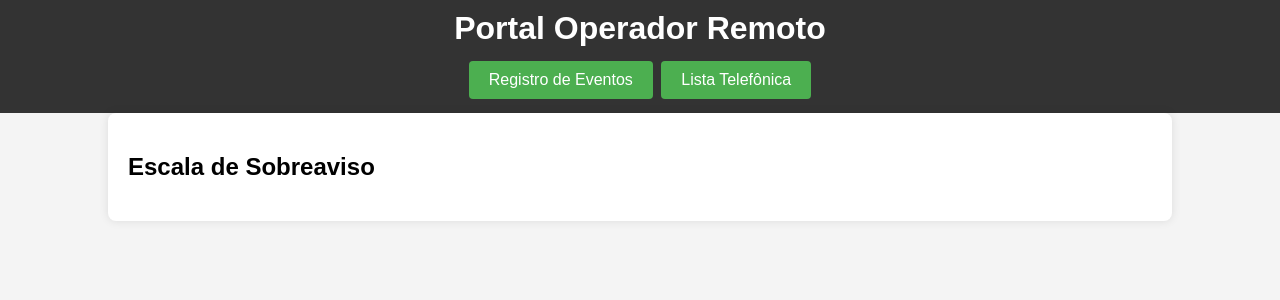
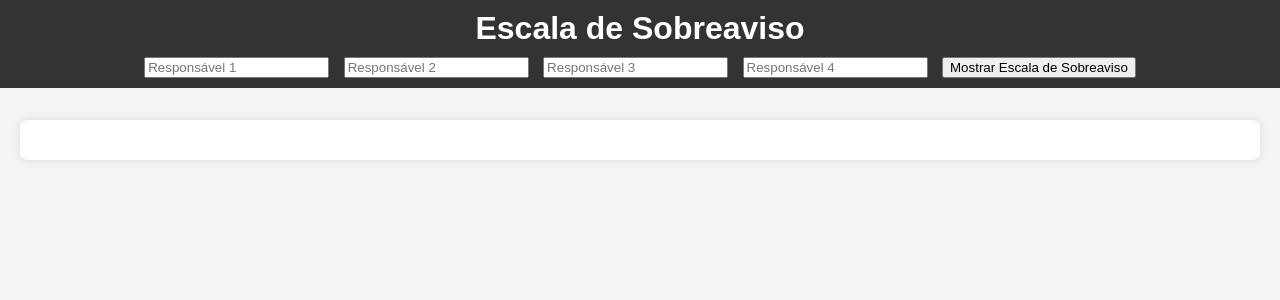
Before and after one commit to Tiagobte/Portal-do-Operador, a PHP site: page /escala_sobreaviso.html in a window 1280 px wide. Shown: the top 300 px of the page. Run offline with PHP 8.4, Linux system fonts and the light colour scheme.

Commit message:
Adiciona código JavaScript e HTML

```diff
--- a/css/style.css
+++ b/css/style.css
@@ -5,89 +5,55 @@ body {
   background-color: #f4f4f4;
 }
 
-header {
+.header {
   background-color: #333;
   color: #fff;
   padding: 10px 0;
   text-align: center;
+  position: fixed;
+  top: 0;
+  width: 100%;
 }
 
-.logo h1 {
+.header h1 {
   margin: 0;
 }
 
-.navbar {
+.responsavel {
   margin-top: 10px;
 }
 
-.nav-btn {
-  background-color: #4CAF50;
-  border: none;
-  color: white;
-  padding: 10px 20px;
-  text-align: center;
-  text-decoration: none;
-  display: inline-block;
-  font-size: 16px;
-  margin: 4px 2px;
-  cursor: pointer;
-  border-radius: 4px;
+.responsavel input {
+  margin-right: 10px;
 }
 
 .container {
-  width: 80%;
-  margin: auto;
-  overflow: hidden;
+  margin-top: 100px; /* Espaço para o cabeçalho fixo */
   padding: 20px;
-  background: #fff;
-  border-radius: 8px;
-  box-shadow: 0 0 10px rgba(0,0,0,0.1);
 }
 
-form {
-  margin-bottom: 30px;
+#escalasobreaviso {
+  background-color: #fff;
+  padding: 20px;
+  border-radius: 8px;
+  box-shadow: 0 0 10px rgba(0, 0, 0, 0.1);
+  margin-bottom: 20px;
 }
 
-label {
-  display: block;
-  margin-bottom: 5px;
+#mensagem {
   font-weight: bold;
+  text-align: center;
+  margin-bottom: 20px;
 }
 
-input, select, textarea {
-  width: 100%;
-  padding: 10px;
-  margin-bottom: 20px;
-  border: 1px solid #ccc;
-  border-radius: 4px;
+@media (max-width: 600px) {
+  .responsavel {
+      flex-direction: column;
+      align-items: center;
+  }
+
+  .responsavel input {
+      margin-right: 0;
+      margin-bottom: 10px;
+  }
 }
-
-.btn {
-  background-color: #333;
-  color: #fff;
-  padding: 10px 15px;
-  border: none;
-  cursor: pointer;
-  border-radius: 4px;
-  text-align: center;
-}
-
-.eventos-container {
-  margin-top: 20px;
-}
-
-.evento-item {
-  background: #f4f4f4;
-  margin-bottom: 10px;
-  padding: 10px;
-  border-radius: 4px;
-  border: 1px solid #ddd;
-}
-
-.evento-header {
-  font-weight: bold;
-}
-
-.evento-body {
-  margin-top: 5px;
-}
--- a/escala_sobreaviso.html
+++ b/escala_sobreaviso.html
@@ -1,26 +1,29 @@
 <!DOCTYPE html>
-<html lang="pt-BR">
+<html lang="pt-br">
 <head>
     <meta charset="UTF-8">
     <meta name="viewport" content="width=device-width, initial-scale=1.0">
     <title>Escala de Sobreaviso</title>
     <link rel="stylesheet" href="css/style.css">
-  <link rel="stylesheet" href="https://cdnjs.cloudflare.com/ajax/libs/font-awesome/5.15.4/css/all.min.css">
 </head>
 <body>
-  <header>
-    <div class="logo">
-      <h1>Portal Operador Remoto</h1>
+
+<div class="header">
+    <h1>Escala de Sobreaviso</h1>
+    <div class="responsavel">
+        <input id="responsavel1" type="text" placeholder="Responsável 1">
+        <input id="responsavel2" type="text" placeholder="Responsável 2">
+        <input id="responsavel3" type="text" placeholder="Responsável 3">
+        <input id="responsavel4" type="text" placeholder="Responsável 4">
+        <button onclick="exibirEscalaSobreaviso()">Mostrar Escala de Sobreaviso</button>
     </div>
-    <nav class="navbar">
-      <button class="nav-btn" onclick="window.location.href='registro_eventos.html'">Registro de Eventos</button>
-      <button class="nav-btn" onclick="window.location.href='lista_telefonica.html'">Lista Telefônica</button>
-    </nav>
-  </header>
+</div>
 
 <div class="container">
-    <h2>Escala de Sobreaviso</h2>
-    <!-- Conteúdo da Escala de Sobreaviso -->
+    <div id="escalasobreaviso"></div>
+    <div id="mensagem"></div>
 </div>
+
+<script src="js/script_escala.js"></script>
 </body>
 </html>
--- /dev/null
+++ b/js/script_escala.js
@@ -0,0 +1,87 @@
+document.addEventListener('DOMContentLoaded', function() {
+    // Seu código aqui
+});
+
+// Função para calcular os responsáveis pelos próximos 7 dias da escala de sobreaviso
+function calcularEscaladeSobreaviso() {
+    // Lista de responsáveis
+    const responsaveis = [
+        document.getElementById('responsavel1').value,
+        document.getElementById('responsavel2').value,
+        document.getElementById('responsavel3').value,
+        document.getElementById('responsavel4').value
+    ];
+
+    // Data atual
+    const dataAtual = new Date();
+    const diasSemana = ['Domingo', 'Segunda', 'Terça', 'Quarta', 'Quinta', 'Sexta', 'Sábado'];
+    const proximosDias = [];
+
+    // Encontra o próximo dia da semana "Segunda-feira"
+    let proximaSegunda = new Date(dataAtual);
+    proximaSegunda.setDate(proximaSegunda.getDate() + (1 + 7 - proximaSegunda.getDay()) % 7);
+    proximaSegunda.setHours(17, 0, 0, 0); // Define a hora para 17:00
+
+    // Loop para os próximos 7 dias
+    for (let i = 0; i < 7; i++) {
+        const dataDia = new Date(proximaSegunda);
+        dataDia.setDate(proximaSegunda.getDate() + i);
+        const diaSemana = diasSemana[dataDia.getDay()];
+        const responsavelIndex = Math.floor(i / 7) % responsaveis.length;
+        const responsavel = responsaveis[responsavelIndex];
+        proximosDias.push({
+            data: dataDia.toLocaleDateString(),
+            diaSemana: diaSemana,
+            responsavel: responsavel
+        });
+    }
+
+    return proximosDias;
+}
+
+// Função para exibir a escala de sobreaviso
+function exibirEscalaSobreaviso() {
+    const escaladeSobreaviso = calcularEscaladeSobreaviso();
+    const escalasobreavisoDiv = document.getElementById('escalasobreaviso');
+    const mensagemDiv = document.getElementById('mensagem');
+
+    // Limpa o conteúdo anterior
+    escalasobreavisoDiv.innerHTML = '';
+    mensagemDiv.innerHTML = '';
+
+    if (!escaladeSobreaviso) {
+        exibirMensagem('Preencha todos os campos de responsável.', 'erro');
+        return; // Se houver erro, interrompe a execução
+    }
+
+    // Mapeia o início e o fim da escala para cada responsável
+    let escalasPorResponsavel = new Map();
+    escaladeSobreaviso.forEach((dia) => {
+        if (!escalasPorResponsavel.has(dia.responsavel)) {
+            escalasPorResponsavel.set(dia.responsavel, { inicio: dia, fim: dia });
+        } else {
+            escalasPorResponsavel.get(dia.responsavel).fim = dia;
+        }
+    });
+
+    // Exibir os resultados
+    escalasPorResponsavel.forEach((escala, responsavel) => {
+        const diaDiv = document.createElement('div');
+        diaDiv.textContent = `Responsável: ${responsavel} - Início: ${escala.inicio.diaSemana}, ${escala.inicio.data} - Fim: ${escala.fim.diaSemana}, ${escala.fim.data}`;
+        escalasobreavisoDiv.appendChild(diaDiv);
+    });
+
+    exibirMensagem('Escala de sobreaviso gerada com sucesso!', 'sucesso');
+}
+
+// Função para exibir mensagens na tela
+function exibirMensagem(mensagem, tipo) {
+    const mensagemDiv = document.getElementById('mensagem');
+    mensagemDiv.textContent = mensagem;
+
+    if (tipo === 'erro') {
+        mensagemDiv.style.color = 'red';
+    } else if (tipo === 'sucesso') {
+        mensagemDiv.style.color = 'green';
+    }
+}
```
Lines whose indentation alone changed are shown as unchanged.
